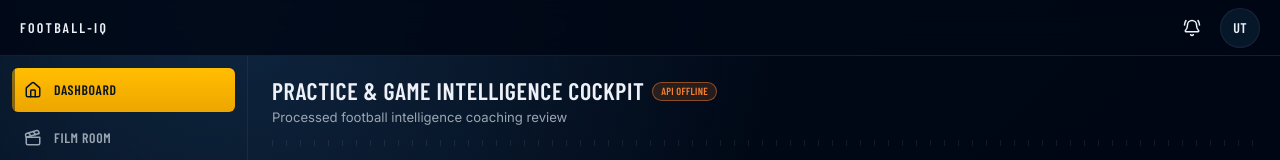
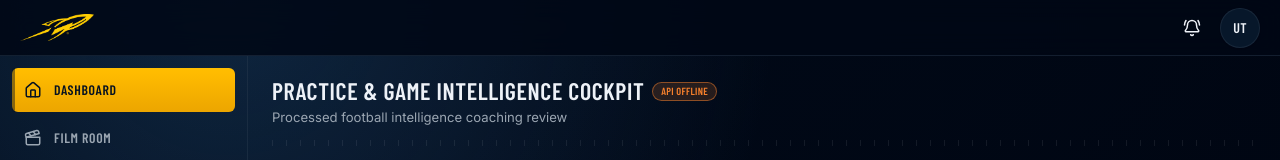
Before and after one commit to aahmadf123/Football-IQ, a Next.js app in the folder frontend/: page / in a window 1280 px wide. Shown: the top 160 px of the page. Built offline with nearby package versions, Linux system fonts and the light colour scheme.

Commit message:
fix logo issues

```diff
--- a/frontend/src/app/layout.tsx
+++ b/frontend/src/app/layout.tsx
@@ -29,6 +29,11 @@ export const metadata: Metadata = {
   title: "Football-IQ | Toledo Football Analytics",
   description:
     "Toledo Football computer vision platform — practice film intelligence, player tracking, and coaching analytics.",
+  icons: {
+    icon: "/brand/Secondary_Logo_for_Light_Background.png",
+    shortcut: "/brand/Secondary_Logo_for_Light_Background.png",
+    apple: "/brand/Secondary_Logo_for_Light_Background.png",
+  },
 };
 
 export default function RootLayout({
--- a/frontend/src/app/login/page.tsx
+++ b/frontend/src/app/login/page.tsx
@@ -10,6 +10,7 @@
 
 import { useRouter } from "next/navigation";
 import { FormEvent, Suspense, useEffect, useState } from "react";
+import Image from "next/image";
 
 import { useAuth } from "@/lib/auth";
 import { Alert, AlertDescription } from "@/components/ui/alert";
@@ -55,9 +56,14 @@ function LoginForm() {
     <main className="flex min-h-screen items-center justify-center px-4 py-10">
       <div className="w-full max-w-sm">
         <div className="mb-6 flex flex-col items-center text-center">
-          <h1 className="font-display text-xl font-semibold uppercase tracking-[0.18em] text-foreground">
-            Football-IQ
-          </h1>
+          <Image
+            src="/brand/Secondary_Logo_for_Dark_Background.png"
+            width={760}
+            height={252}
+            alt="Football-IQ"
+            className="h-24 w-auto object-contain"
+            priority
+          />
           <p className="mt-1 font-display text-sm font-medium uppercase tracking-[0.14em] text-primary">
             See more. Coach smarter. Win together.
           </p>
--- a/frontend/src/components/shell/app-topbar.tsx
+++ b/frontend/src/components/shell/app-topbar.tsx
@@ -1,6 +1,7 @@
 "use client";
 
 import Link from "next/link";
+import Image from "next/image";
 import { Menu } from "lucide-react";
 import type { PageKey } from "@/lib/types";
 import { Button } from "@/components/ui/button";
@@ -31,9 +32,14 @@ export function AppTopbar({
       </Button>
 
       <Link href="/" className="flex items-center" aria-label="Football IQ home">
-        <span className="font-display text-sm font-semibold uppercase tracking-[0.16em] text-foreground">
-          Football-IQ
-        </span>
+        <Image
+          src="/brand/Secondary_Logo_for_Dark_Background.png"
+          width={760}
+          height={252}
+          alt="Football-IQ"
+          className="h-7 w-auto object-contain"
+          priority
+        />
       </Link>
 
       <div className="flex-1" />
```
Also changed, not shown: frontend/src/app/icon.svg (deleted).
